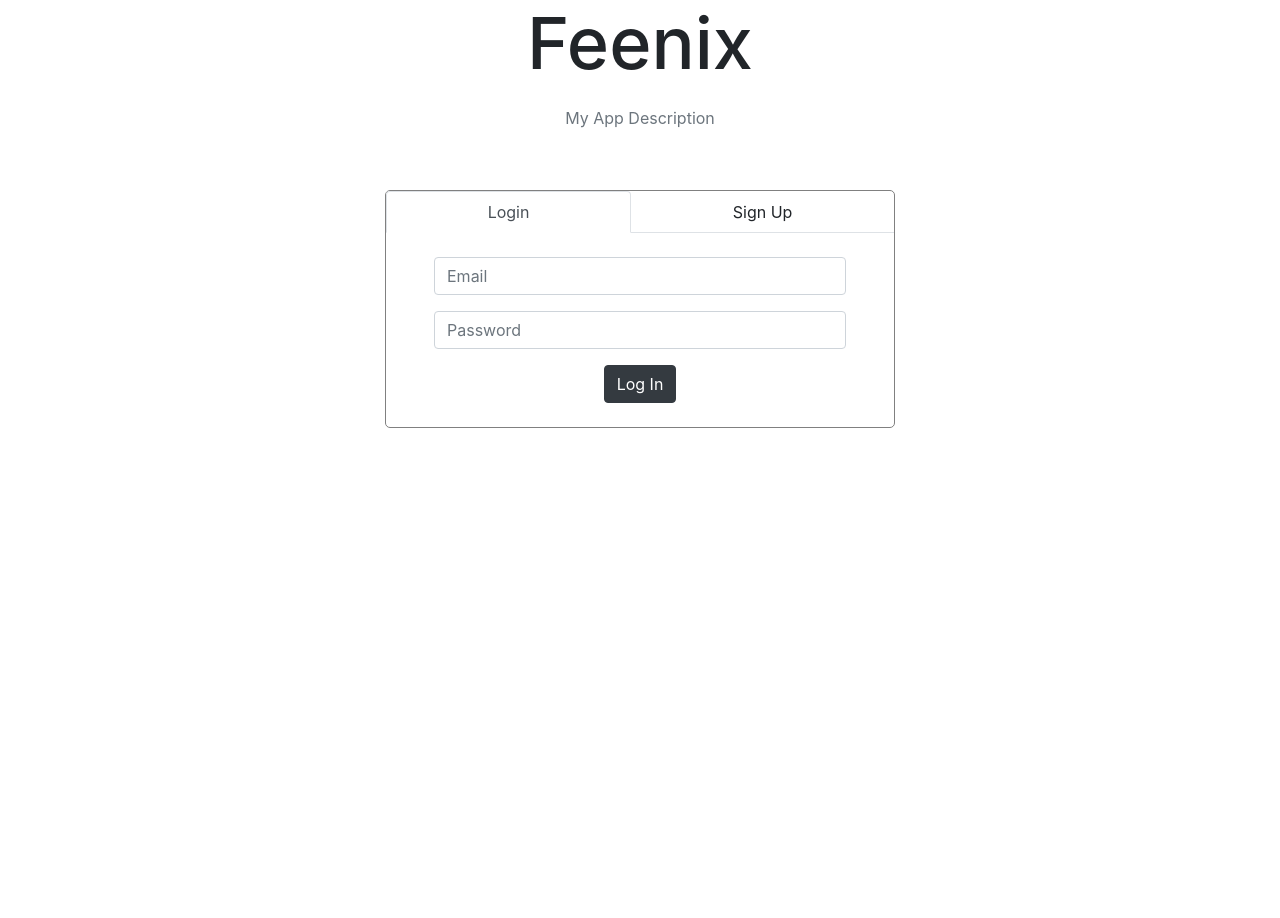
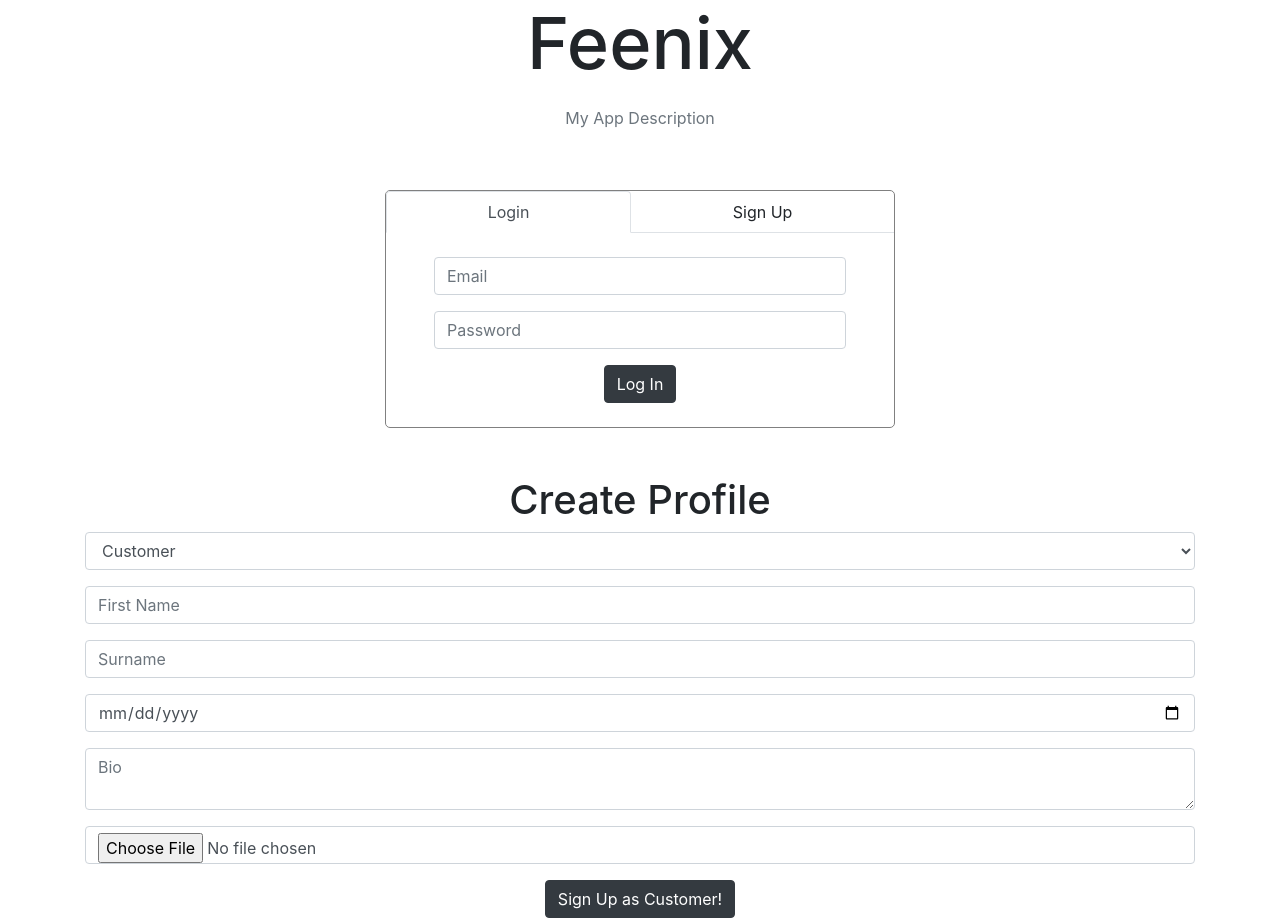
Before and after one commit to HartSarah/Feenix, a React (Create React App) app: page /profile in a window 1280 px wide. Before the commit the page ends 800 px from the top, so only its background shows below. Built offline with nearby package versions, Linux system fonts and the light colour scheme.

Commit message:
added createProfile page, did navigation between pages& added calenda

```diff
--- a/package.json
+++ b/package.json
@@ -4,7 +4,9 @@
   "private": true,
   "dependencies": {
     "react": "^16.8.3",
+    "react-dates": "^20.0.0",
     "react-dom": "^16.8.3",
+    "react-router-dom": "^4.3.1",
     "react-scripts": "2.1.5"
   },
   "scripts": {
--- a/src/App.js
+++ b/src/App.js
@@ -1,12 +1,23 @@
-import React, { Component } from 'react';
-import logo from './logo.svg';
-import './App.css';
+import React, { Component } from "react";
+import "./App.css";
 import Home from "./Home";
+import CreateProfile from "./CreateProfile";
+import EntertainerDashboard from "./EntertainerDashboard";
+import { BrowserRouter, Route } from "react-router-dom";
 
 class App extends Component {
   render() {
     return (
-      <Home></Home>
+      <BrowserRouter>
+        <>
+          <Route path="" exact component={Home} />
+          <Route path="/profile" component={CreateProfile} />
+          <Route
+            path="/EntertainerDashboard"
+            component={EntertainerDashboard}
+          />
+        </>
+      </BrowserRouter>
     );
   }
 }
--- /dev/null
+++ b/src/CreateProfile.js
@@ -0,0 +1,128 @@
+import React from "react";
+import { Link } from "react-router-dom";
+
+export default class CreateProfile extends React.Component {
+  state = { userType: "customer" };
+  render() {
+    return (
+      <div className="container pt-5 text-center">
+        <h1>Create Profile</h1>
+        <div className="form-group">
+          {/* changes the state of the class depending on which option is selected */}
+          <select
+            className="form-control"
+            // value equals the current value of the userType
+            value={this.state.userType}
+            // sets the state of the claas when the value changes
+            onChange={e => this.setState({ userType: e.target.value })}
+          >
+            <option value="customer">Customer</option>
+            <option value="entertainer">Entertainer</option>
+          </select>
+        </div>
+        {/* renders either the cutomer form or the entertainer form depending on the userType state */}
+        {this.state.userType === "customer" ? <Customer /> : <Entertainer />}
+      </div>
+    );
+  }
+}
+
+function Customer() {
+  return (
+    <>
+      <div className="form-group">
+        <input type="text" className="form-control" placeholder="First Name" />
+      </div>
+      <div className="form-group">
+        <input type="text" className="form-control" placeholder="Surname" />
+      </div>
+      <div className="form-group">
+        <input type="date" className="form-control" placeholder="Age" />
+      </div>
+      <div className="form-group">
+        <textarea type="text" className="form-control" placeholder="Bio" />
+      </div>
+      <div className="form-group">
+        <input
+          type="file"
+          placeholder="Profile Picture"
+          className="form-control"
+        />
+      </div>
+      <button className="btn btn-dark">Sign Up as Customer!</button>
+    </>
+  );
+}
+function Entertainer() {
+  return (
+    <>
+      <div className="form-group">
+        <input type="text" className="form-control" placeholder="Name" />
+      </div>
+      <div className="form-group">
+        <input type="text" className="form-control" placeholder="Age" />
+      </div>
+
+      <div className="form-group">
+        <input type="text" className="form-control" placeholder="Genre" />
+      </div>
+      <div className="form-group">
+        <select className="form-control" placeholder="County">
+          {[
+            "County",
+            "Antrim",
+            "Armagh",
+            "Carlow",
+            "Cavan",
+            "Clare",
+            "Cork",
+            "Derry",
+            "Donegal",
+            "Down",
+            "Dublin",
+            "Fermanagh",
+            "Galway",
+            "Kerry",
+            "Kildare",
+            "Kilkenny",
+            "Laois",
+            "Leitrim",
+            "Limerick",
+            "Longford",
+            "Louth",
+            "Mayo",
+            "Meath",
+            "Monaghan",
+            "Offaly",
+            "Roscommon",
+            "Sligo",
+            "Tipperary",
+            "Tyrone",
+            "Waterford",
+            "Westmeath",
+            "Wexford",
+            "Wicklow"
+          ]
+          // transforms the array of counties to an array of <option>county</option>
+          .map(county => (
+            <option>{county}</option>
+          ))}
+        </select>
+      </div>
+      <div className="form-group">
+        <textarea type="text" className="form-control" placeholder="Bio" />
+      </div>
+      <div className="form-group">
+        <input
+          type="file"
+          placeholder="Profile Picture"
+          className="form-control"
+        />
+      </div>
+      {/* tells the browser router to change the route to EntertainerDashboard */}
+      <Link to="/EntertainerDashboard">
+        <button className="btn btn-dark">Sign Up as Entertainer!</button>
+      </Link>
+    </>
+  );
+}
--- /dev/null
+++ b/src/EntertainerDashboard.js
@@ -0,0 +1,17 @@
+import React from "react";
+import "react-dates/initialize";
+import { DayPickerSingleDateController } from "react-dates";
+import "react-dates/lib/css/_datepicker.css";
+
+export default function Calendar() {
+  return (
+    <div className="container text-center">
+      <DayPickerSingleDateController
+        date={null}
+        onFocusChange={() => {}}
+        onDateChange={() => {}}
+        focused={true}
+      />
+    </div>
+  );
+}
--- a/src/Home.js
+++ b/src/Home.js
@@ -1,4 +1,5 @@
 import React, { Component } from "react";
+import { Link } from "react-router-dom";
 import "./Home.css";
 
 function Login() {
@@ -31,13 +32,9 @@ function Register() {
           placeholder="Password"
         />
       </div>
-      <select className="form-control">
-        <option value="entertainer">Entertainer</option>
-        <option value="customer" default>
-          Customer
-        </option>
-      </select>
-      <button className="btn btn-dark">Sign Up</button>
+      <Link to="profile">
+        <button className="btn btn-dark">Sign Up</button>
+      </Link>
     </div>
   );
 }
@@ -60,7 +57,7 @@ class Home extends Component {
                 onClick={() => this.setState({ tab: "login" })}
                 // add active class to the current selected tab
                 className={
-                  "nav-link " + (this.state.tab == "login" ? "active" : "")
+                  "nav-link " + (this.state.tab === "login" ? "active" : "")
                 }
               >
                 Login
@@ -70,7 +67,7 @@ class Home extends Component {
               <a
                 onClick={() => this.setState({ tab: "register" })}
                 className={
-                  "nav-link " + (this.state.tab == "register" ? "active" : "")
+                  "nav-link " + (this.state.tab === "register" ? "active" : "")
                 }
               >
                 Sign Up
@@ -79,7 +76,7 @@ class Home extends Component {
           </ul>
           <div className="tab-content py-4 px-5">
             {/* render either the Login or the Register component depending on the current state of the Home Component */}
-            {this.state.tab == "login" ? <Login /> : <Register />}
+            {this.state.tab === "login" ? <Login /> : <Register />}
           </div>
         </div>
       </div>
```
Also changed, not shown: 1 other file (tests, documents, lock files or other folders).
